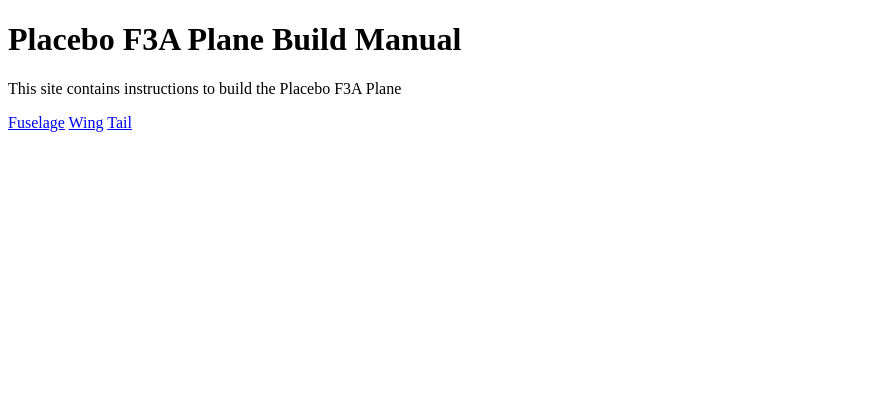
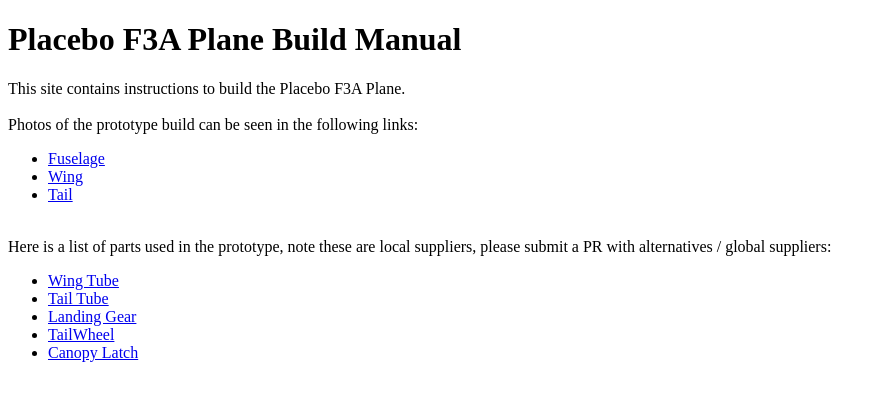
Before and after one commit to ThomasDavid0/Placebo_F3A, a plain HTML site: page docs/index.html in a window 1280 px wide. Shown: the whole page, without its empty margins (0-882 px from the left). Drawn offline with Linux system fonts and the light colour scheme.

Commit message:
added links to parts suppliers

```diff
--- a/docs/index.html
+++ b/docs/index.html
@@ -4,12 +4,31 @@
 
 <h1>Placebo F3A Plane Build Manual</h1>
 <p>
-    This site contains instructions to build the Placebo F3A Plane
+    This site contains instructions to build the Placebo F3A Plane. <br/><br/>
+
+    Photos of the prototype build can be seen in the following links:
+    <ul>
+        <li><a href="https://thomasdavid0.github.io/Placebo_F3A/fuselage.html">Fuselage</a></li>
+        <li><a href="https://thomasdavid0.github.io/Placebo_F3A/wing.html">Wing</a></li>
+        <li><a href="https://thomasdavid0.github.io/Placebo_F3A/tail.html">Tail</a></li>
+    </ul>
+
+    <br/>
+
+    Here is a list of parts used in the prototype, note these are local suppliers, please submit a PR with alternatives / global suppliers:
+
+    <ul>
+        <li><a href="https://www.r-g.de/en/art/74272523S">Wing Tube</a></li>
+        <li><a href="https://www.r-g.de/en/art/741311">Tail Tube</a></li>
+        <li><a href="https://www.bondaero.co.uk/Falcon_carbon_landing_gear/p1085152_18517430.aspx">Landing Gear</a></li>
+        <li><a href="https://www.nexusmodels.co.uk/extreme-flight-60-64-aircraft-carbon-fiber-tail-wheel-assembly-x60twa.html">TailWheel</a></li>
+        <li><a href="https://www.nexusmodels.co.uk/canopy-hatch-latch-large-metal-26mm-c5831.html">Canopy Latch</a></li>
+
+    </ul>
+
 </p>
 
-<a href="https://thomasdavid0.github.io/Placebo_F3A/fuselage.html">Fuselage</a>
-<a href="https://thomasdavid0.github.io/Placebo_F3A/wing.html">Wing</a>
-<a href="https://thomasdavid0.github.io/Placebo_F3A/tail.html">Tail</a>
+
 
 </body>
 </html>
```
